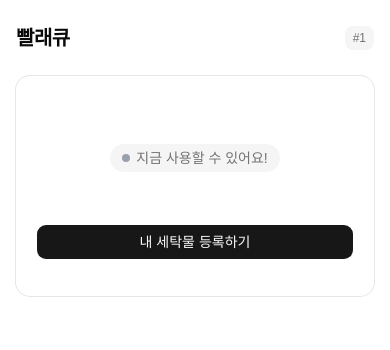
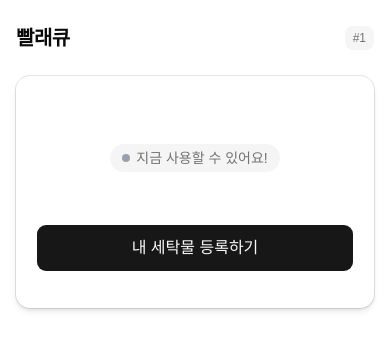
Before and after one commit to EM-H20/BbalraeQ, a React (Vite) app: page /q/1 in a window 390 px wide. Shown: the top 350 px of the page. Built offline with nearby package versions, Linux system fonts and the light colour scheme; no server answers; the database is empty.

Commit message:
style : 모바일 터치 UX 개선 및 디자인 다듬기
- 버튼 lg 사이즈 h-12 (48px) 터치 타겟 확대
- Card shadow-md 추가
- touch-action: manipulation 글로벌 적용
- lang="ko", theme-color, description 메타태그 추가

```diff
--- a/index.html
+++ b/index.html
@@ -1,9 +1,11 @@
 <!doctype html>
-<html lang="en">
+<html lang="ko">
   <head>
     <meta charset="UTF-8" />
     <link rel="icon" type="image/svg+xml" href="/favicon.svg" />
     <meta name="viewport" content="width=device-width, initial-scale=1.0" />
+    <meta name="theme-color" content="#ffffff" />
+    <meta name="description" content="QR 스캔으로 세탁물 주인과 바구니를 확인하세요" />
     <title>빨래큐</title>
   </head>
   <body>
--- a/src/components/ui/button.tsx
+++ b/src/components/ui/button.tsx
@@ -24,7 +24,7 @@ const buttonVariants = cva(
           "h-8 gap-1.5 px-2.5 has-data-[icon=inline-end]:pr-2 has-data-[icon=inline-start]:pl-2",
         xs: "h-6 gap-1 rounded-[min(var(--radius-md),10px)] px-2 text-xs in-data-[slot=button-group]:rounded-lg has-data-[icon=inline-end]:pr-1.5 has-data-[icon=inline-start]:pl-1.5 [&_svg:not([class*='size-'])]:size-3",
         sm: "h-7 gap-1 rounded-[min(var(--radius-md),12px)] px-2.5 text-[0.8rem] in-data-[slot=button-group]:rounded-lg has-data-[icon=inline-end]:pr-1.5 has-data-[icon=inline-start]:pl-1.5 [&_svg:not([class*='size-'])]:size-3.5",
-        lg: "h-9 gap-1.5 px-2.5 has-data-[icon=inline-end]:pr-3 has-data-[icon=inline-start]:pl-3",
+        lg: "h-12 gap-2 px-4 text-base has-data-[icon=inline-end]:pr-3 has-data-[icon=inline-start]:pl-3",
         icon: "size-8",
         "icon-xs":
           "size-6 rounded-[min(var(--radius-md),10px)] in-data-[slot=button-group]:rounded-lg [&_svg:not([class*='size-'])]:size-3",
--- a/src/components/ui/card.tsx
+++ b/src/components/ui/card.tsx
@@ -12,7 +12,7 @@ function Card({
       data-slot="card"
       data-size={size}
       className={cn(
-        "group/card flex flex-col gap-4 overflow-hidden rounded-xl bg-card py-4 text-sm text-card-foreground ring-1 ring-foreground/10 has-data-[slot=card-footer]:pb-0 has-[>img:first-child]:pt-0 data-[size=sm]:gap-3 data-[size=sm]:py-3 data-[size=sm]:has-data-[slot=card-footer]:pb-0 *:[img:first-child]:rounded-t-xl *:[img:last-child]:rounded-b-xl",
+        "group/card flex flex-col gap-4 overflow-hidden rounded-xl bg-card py-4 text-sm text-card-foreground shadow-md ring-1 ring-foreground/10 has-data-[slot=card-footer]:pb-0 has-[>img:first-child]:pt-0 data-[size=sm]:gap-3 data-[size=sm]:py-3 data-[size=sm]:has-data-[slot=card-footer]:pb-0 *:[img:first-child]:rounded-t-xl *:[img:last-child]:rounded-b-xl",
         className
       )}
       {...props}
--- a/src/index.css
+++ b/src/index.css
@@ -122,6 +122,8 @@
     }
   body {
     @apply bg-background text-foreground;
+    touch-action: manipulation;
+    -webkit-tap-highlight-color: transparent;
     }
   html {
     @apply font-sans;
```
